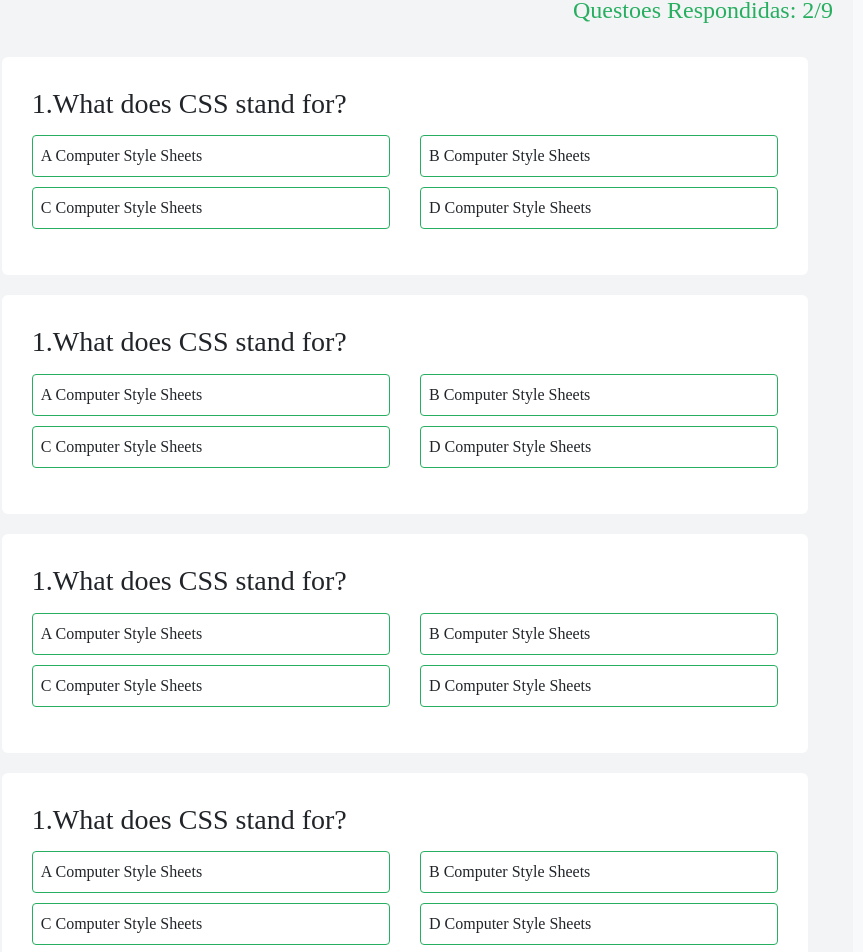
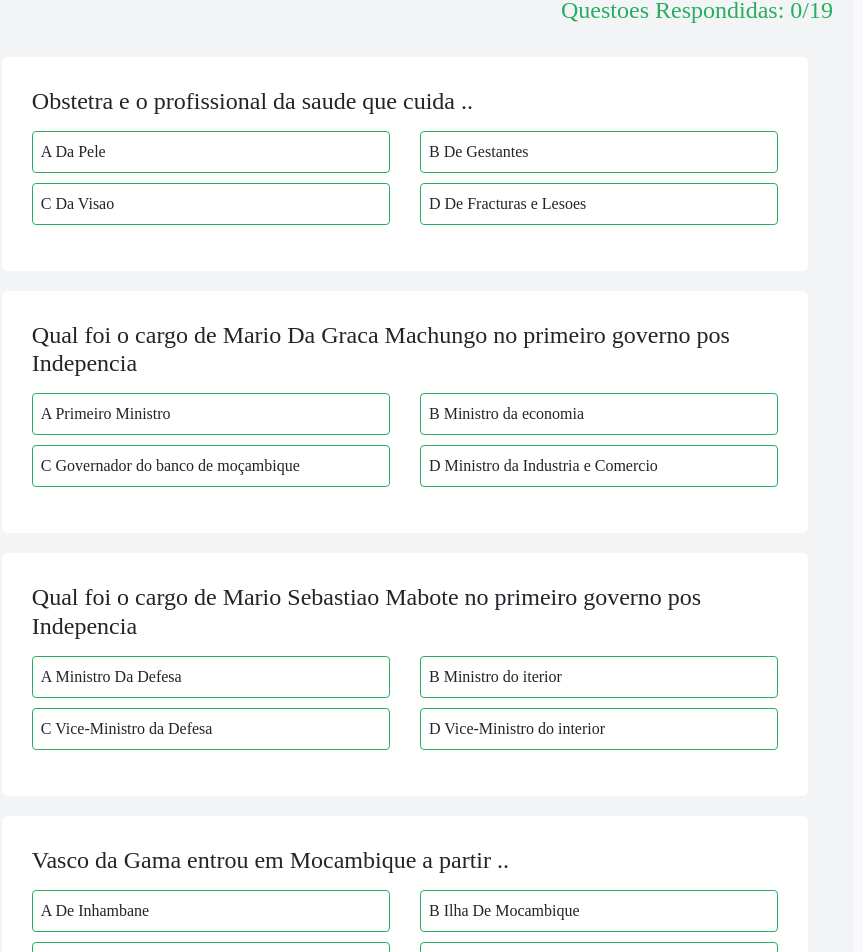
Before and after one commit to GabrielTimba/MegaQuiz, a React (Create React App) app in the folder frotend/: page /quiz in a window 1280 px wide. Shown: the part 153-1105 px from the top of the page, without its empty margins (235-1098 px from the left). Built offline with nearby package versions, Linux system fonts and the light colour scheme; the HTML template or start-up script is replaced by a standard one; a web font is replaced by a local one.

Commit message:
implementing the functionalities of the quiz

```diff
--- a/frotend/src/components/Modal/index.tsx
+++ b/frotend/src/components/Modal/index.tsx
@@ -1,4 +1,5 @@
 import React from 'react';
+import {useHistory} from 'react-router-dom'
 import {Modal, ModalHeader, ModalBody, ModalFooter} from 'reactstrap';
 import Button from '../Button';
 import './style.css';
@@ -6,9 +7,14 @@ import './style.css';
 interface ModalProps {
     show:boolean,
     toggle:()=>void,
+    total:number,
+    answered:number,
+    score:number
 }
 
-const ModalAppearance:React.FC<ModalProps>=({show,toggle})=>{
+const ModalAppearance:React.FC<ModalProps>=({show,toggle,total,score,answered})=>{
+    const history=useHistory();
+
     return(
         <Modal
             isOpen={show}
@@ -19,13 +25,13 @@ const ModalAppearance:React.FC<ModalProps>=({show,toggle})=>{
             <ModalHeader toggle={toggle} className="modal-header">Parabens!</ModalHeader>
             <ModalBody className="modal-body">
                 <p>
-                    Terminou o quiz com a seguite pontuacao:
-                    De um total de X questoes respondeu a Y e obteve
-                    W respotas correctas
+                    Terminou o quiz com a seguinte pontuação:
+                    De um total de {total} questõe respondeu a {answered} e obteve
+                    &nbsp;{score} respotas correctas
                 </p>
             </ModalBody>
             <ModalFooter className="modal-footer">
-                 <Button text="Fechar" click={toggle}/>
+                 <Button text="Terminar" click={()=>{history.push('/')}}/>
             </ModalFooter>
         </Modal>
     )
--- /dev/null
+++ b/frotend/src/data/data.ts
@@ -0,0 +1,117 @@
+export default [
+    {
+        number:1,
+        question: 'Obstetra e o profissional da saude que cuida .. ',
+        answers: ['Da Pele', 'De Gestantes', 'Da Visao', 'De Fracturas e Lesoes'],
+        correct: 2
+    },
+    {
+        number:2,
+        question: 'Qual foi o cargo de Mario Da Graca Machungo no primeiro governo pos Indepencia',
+        answers: ['Primeiro Ministro', 'Ministro da economia', 'Governador do banco de moçambique', 'Ministro da Industria e Comercio'],
+        correct: 4
+    },
+    {
+        number:3,
+        question: 'Qual foi o cargo de Mario Sebastiao Mabote no primeiro governo pos Indepencia',
+        answers: ['Ministro Da Defesa', 'Ministro do iterior', 'Vice-Ministro da Defesa', 'Vice-Ministro do interior'],
+        correct: 3
+    },
+    {
+        number:4,
+        question: 'Vasco da Gama entrou em Mocambique a partir ..',
+        answers: ['De Inhambane', 'Ilha De Mocambique', 'Da Beira', 'Nacala Porto'],
+        correct: 2
+    },
+    {
+        number:5,
+        question: 'Quem foi o primeiro navegador Portugues a chegar a Mocambique',
+        answers: ['Vasco da Gama', 'Luis Camoes', 'Pedro Alvares Cabral', 'Cristovao Colombo'],
+        correct: 1
+    },
+    {
+        number:6,
+        question: 'Quem e o actual Presidente da Russia',
+        answers: ['Jair Bolsonaro', 'Kim Jong-Un', 'Vladimir Putin', 'Gabriel Timba'],
+        correct: 3
+    },
+    {
+        number:7,
+        question: '"Lagrimas Nas Ondas Di Mar" e um filme realizado por ...',
+        answers: ['Sol de Carvalho', 'Mickey Fonseca', 'Julio da Silva', 'Mascarenhas Gotine'],
+        correct: 3
+    },
+    {
+        number:8,
+        question: 'Que Pais venceu o campeonato Africano das Nacoes em 2019',
+        answers: ['Argelia', 'Tunisia', 'Nigeria', 'Sinegal'],
+        correct: 1
+    },
+    {
+        number:9,
+        question: 'Que Pais foi Campeao Mundial de Futebol em 2018',
+        answers: ['Portugar', 'Alemanha', 'Espanha', 'Franca'],
+        correct: 4
+    },
+    {
+        number:10,
+        question: 'Mafambisse e um Posto Adinistrativo localizado no distrito de ',
+        answers: ['Dondo', 'Nhamatanda', 'Marromeu', 'Marringue'],
+        correct: 1
+    },
+    {
+        number:11,
+        question: 'Machipanda e um posto Adinistrativo localizado no distrito de...',
+        answers: ['Sussundenga', 'Manica', 'Gondola', 'Vanduzi'],
+        correct: 2
+    },
+    {
+        number:12,
+        question: 'Quem foi o primeiro ministro do trabalho de Mocambique independente?',
+        answers: ['Armando Panguane', 'Jossias Mupandza', 'Jose Oscar Monteiro', 'Mariano Matsinhe'],
+        correct: 4
+    },
+    {
+        number:13,
+        question: '"O ultimo voo do Flamingo" e um filme realizado por..',
+        answers: ['Mia Couto', 'Pipas Forjaz', 'Joao Ribeiro', 'Lucinio Azevedo'],
+        correct: 3
+    },
+    {
+        number:14,
+        question: '"O Grande Bazar" e um filme realizado por..',
+        answers: ['Folege Ricardo', 'Lucinio Azevedo', 'Jose Cardoso', 'ISabel Noronha'],
+        correct: 2
+    },
+    {
+        number:15,
+        question: 'O Bairro Albazine na cidade de Maput faz parte do distrito Urbano ...',
+        answers: ['Katembe', 'Kamubukwana', 'Kamavota', 'Kanyaka'],
+        correct: 3
+    },
+    {
+        number:16,
+        question: 'O Bairro Mafalala na cidade de Maputo faz parte  do distrito urbano ...',
+        answers: ['Kamaxaquene', 'Kamavota', 'Kanyaka', 'Kanlamankulu'],
+        correct: 1
+    },
+    {
+        number:17,
+        question: 'Quem foi o primeiro Ministro da saude de Mocambique Independente?',
+        answers: ['Helder Martins', 'Aida Libombo', 'Monica Macamo', 'Ivo Garrido'],
+        correct: 1
+    },
+    {
+        number:18,
+        question: 'Em que clube joga o Atleta Mocambicano Mexer',
+        answers: ['Nacional Madeira', 'Granada FC', 'Rennes FC', 'FC Bordeus'],
+        correct: 4
+    },
+    {
+        number:19,
+        question: 'Sobre que parte do corpo humano incide o trabalho do Otorrinolaringologista',
+        answers: ['Cabeca', 'Barriga', 'Corracao', 'Osssos'],
+        correct: 1
+    }
+
+]
--- a/frotend/src/pages/Quiz/index.tsx
+++ b/frotend/src/pages/Quiz/index.tsx
@@ -1,72 +1,104 @@
-import React from 'react';
+import React,{useState,useEffect,MouseEvent} from 'react';
 import Header from '../../components/Header';
 import Footer from '../../components/footer';
 import Button from '../../components/Button';
+import ModalAppearance from '../../components/Modal';
+import data from '../../data/data';
 
-import './style.css'
+import './style.css';
 
-const Quiz=()=>{
+interface Data {
+    number:number
+    question:string,
+    answers:string[],
+    correct:number
+}
+
+const Quiz:React.FC=()=>{
+    const [questions,setQuestions]=useState<Data[]>([]);
+    const [show,setShow]=useState(false);
+    const toggle=()=>{setShow(!show)};
+
+    const [currentPage,setCurrentPage]=useState(1);
+    const [totalPage,setTotalPage]=useState(0);
+    const [answeredQuestions,setAnsweredQuestions]=useState(0);
+    const [score,setScore]=useState(0);
+    const limit=5;
+
+    useEffect(()=>{
+        const test=data.slice((currentPage-1)*limit,currentPage*limit);
+        setQuestions(test);
+    },[currentPage]);
+
+    useEffect(()=>{
+        if(data.length % limit===0)
+            setTotalPage(data.length/limit)
+        else
+            setTotalPage(parseInt((String)(data.length/limit))+1)
+    },[]);
+
+    function handleCheckAnswer(question:Data,answer:string,event:MouseEvent<HTMLLIElement>){
+        event.currentTarget.classList.add('active');
+        event.currentTarget.parentElement?.classList.add('block'); //block click event in the list of options
+        const answerIndex=question.answers.indexOf(answer)+1;
+
+        if(answerIndex===question.correct){
+            setScore(score+1)
+        }
+        setAnsweredQuestions(answeredQuestions+1);
+    }
+
     return(
         <div id="quiz-page">
             <Header/>
             <main className="content">
-                <h4>Questoes Respondidas: 2/9</h4>
-                <div>
-                    <h3>1.What does CSS stand for?</h3>
-                    <ul>
-                        <li><span>A</span> Computer Style Sheets</li>
-                        <li><span>B</span> Computer Style Sheets</li>
-                        <li><span>C</span> Computer Style Sheets</li>
-                        <li><span>D</span> Computer Style Sheets</li>
-                    </ul>
-                </div>
-
-                <div>
-                    <h3>1.What does CSS stand for?</h3>
-                    <ul>
-                        <li><span>A</span> Computer Style Sheets</li>
-                        <li><span>B</span> Computer Style Sheets</li>
-                        <li><span>C</span> Computer Style Sheets</li>
-                        <li><span>D</span> Computer Style Sheets</li>
-                    </ul>
-                </div>
-
-                <div>
-                    <h3>1.What does CSS stand for?</h3>
-                    <ul>
-                        <li><span>A</span> Computer Style Sheets</li>
-                        <li><span>B</span> Computer Style Sheets</li>
-                        <li><span>C</span> Computer Style Sheets</li>
-                        <li><span>D</span> Computer Style Sheets</li>
-                    </ul>
-                </div>
-
-                <div>
-                    <h3>1.What does CSS stand for?</h3>
-                    <ul>
-                        <li><span>A</span> Computer Style Sheets</li>
-                        <li><span>B</span> Computer Style Sheets</li>
-                        <li><span>C</span> Computer Style Sheets</li>
-                        <li><span>D</span> Computer Style Sheets</li>
-                    </ul>
-                </div>
-
-                <div>
-                    <h3>1.What does CSS stand for?</h3>
-                    <ul>
-                        <li><span>A</span> Computer Style Sheets</li>
-                        <li><span>B</span> Computer Style Sheets</li>
-                        <li><span>C</span> Computer Style Sheets</li>
-                        <li><span>D</span> Computer Style Sheets</li>
-                    </ul>
-                </div>
+                <h4>Questoes Respondidas: {answeredQuestions}/{data.length}</h4>
+                {
+                    questions.map(item =>(
+                        <div key={item.number}>
+                            <h3>{item.question}</h3>
+                            <ul>
+                                <li onClick={(e)=>handleCheckAnswer(item,item.answers[0],e)} >
+                                    <span>A </span> {item.answers[0]}
+                                </li>
+                                <li onClick={(e)=>handleCheckAnswer(item,item.answers[1],e)}>
+                                    <span>B </span> {item.answers[1]}
+                                </li>
+                                <li onClick={(e)=>handleCheckAnswer(item,item.answers[2],e)}>
+                                    <span>C </span> {item.answers[2]}
+                                </li>
+                                <li onClick={(e)=>handleCheckAnswer(item,item.answers[3],e)}>
+                                    <span>D </span> {item.answers[3]}
+                                </li>
+                            </ul>
+                        </div>
+                    ))
+                }
 
                 <section>
-                    <Button text="Anterior"/>
-                    <Button text="Proximo"/>
+                    {
+                        currentPage===1
+                            ?<Button text="Proximo" click={()=>setCurrentPage(currentPage+1)}/>
+                            :currentPage===totalPage
+                                ?<>
+                                    <Button text="Anterior" click={()=>setCurrentPage(currentPage-1)}/>
+                                    <Button text="Submeter" click={()=>{setShow(true)}}/>
+                                </>
+                                :<>
+                                    <Button text="Anterior" click={()=>setCurrentPage(currentPage-1)}/>
+                                    <Button text="Proximo" click={()=>setCurrentPage(currentPage+1)}/>
+                                </>
+                    }
                 </section>
             </main>
             <Footer/>
+            <ModalAppearance
+                show={show}
+                toggle={toggle}
+                score={score}
+                answered={answeredQuestions}
+                total={data.length}
+            />
         </div>
     )
 }
--- a/frotend/src/pages/Quiz/style.css
+++ b/frotend/src/pages/Quiz/style.css
@@ -24,6 +24,11 @@
     margin: 20px auto;
     padding: 30px;
     border-radius: 6px;
+
+}
+
+.content div h3{
+    font-size: 1.5rem;
 }
 
 .content div ul{
@@ -33,6 +38,7 @@
     grid-template-columns: 1fr 1fr;
     row-gap: 10px;
     column-gap: 30px;
+    /*pointer-events: none;*/
 }
 
 @media(max-width:500px){
@@ -57,9 +63,18 @@
     transform: scale(1.03);
 }
 
+.content div ul li:after {
+    display: block;
+}
+
+
 .active{
-    border: 1px solid #F83C50;
+    pointer-events: none;
     color: #F83C50;
+}
+
+.block{
+    pointer-events: none;
 }
 
 .content section{
```
